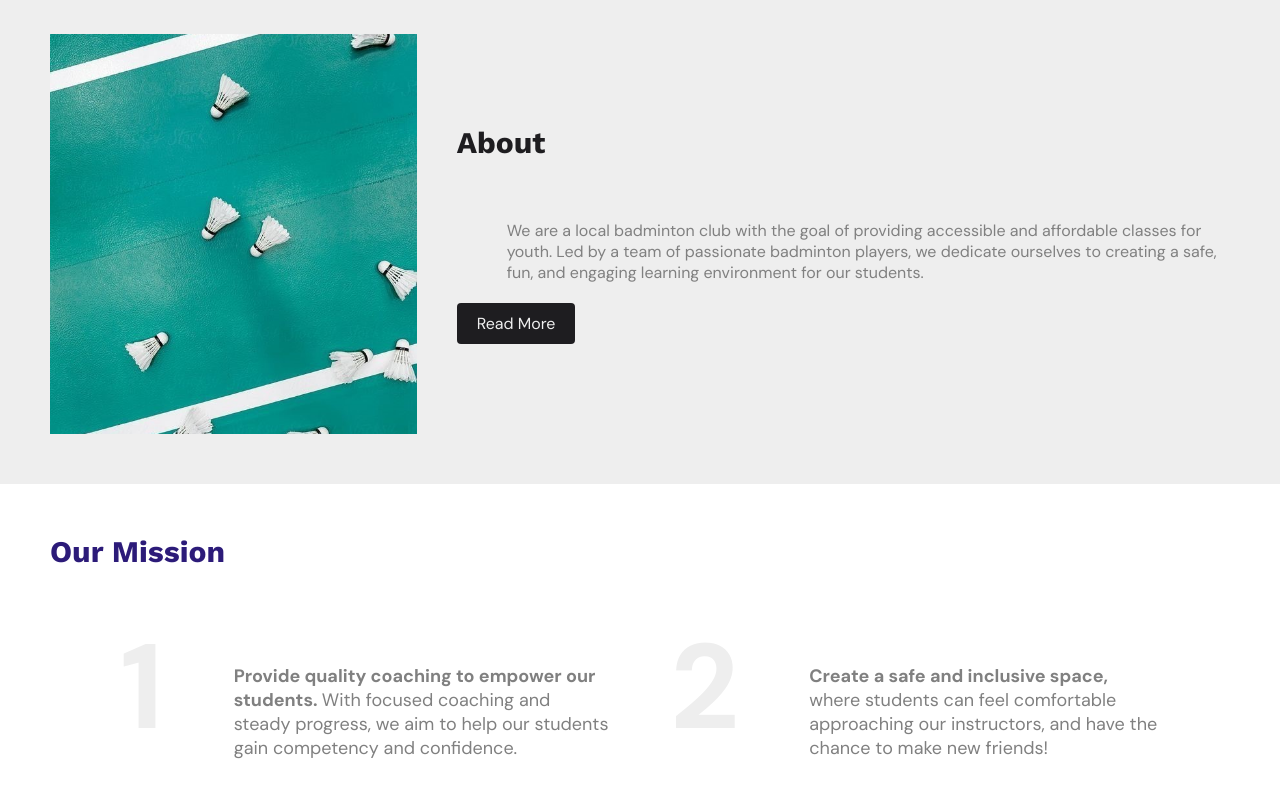
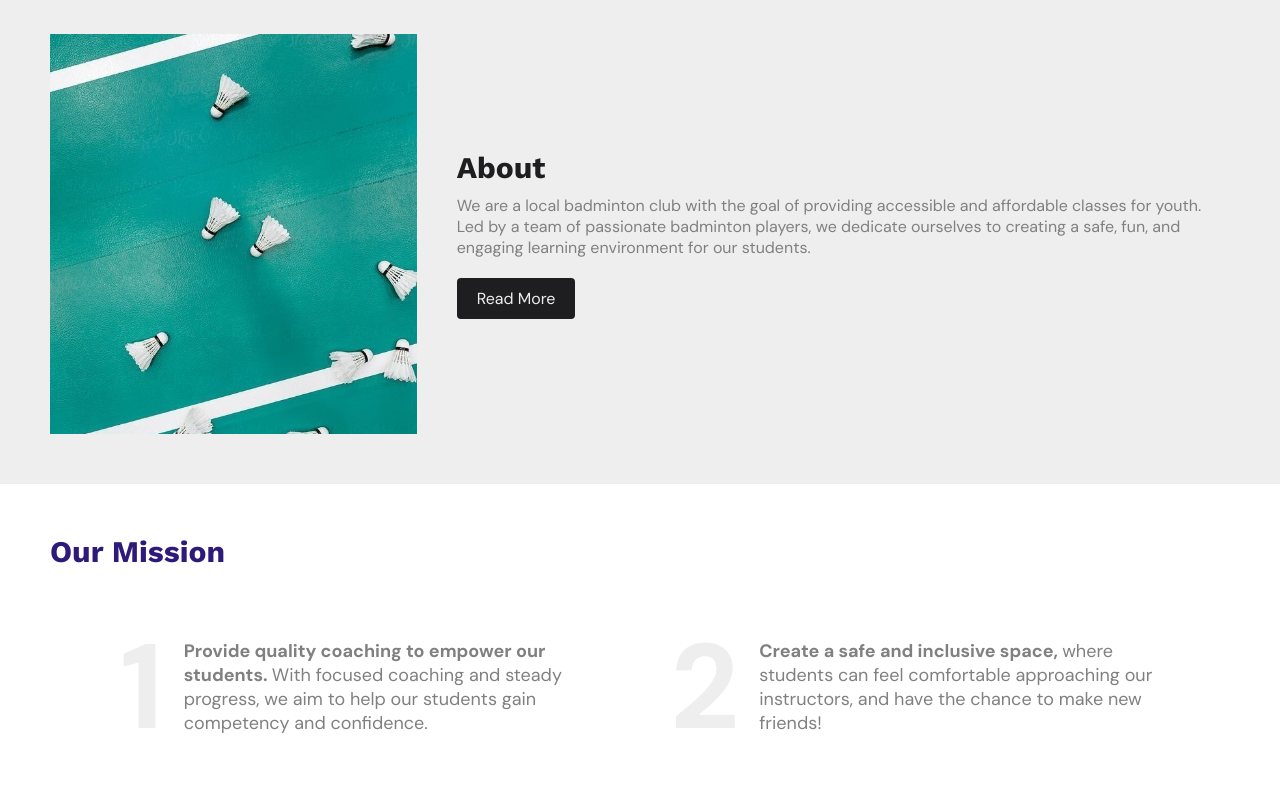
Before and after one commit to shuttlecodes/mai-junior-website, a React (Create React App) app: page / in a window 1280 px wide. Shown: the part 680-1480 px from the top of the page. Built offline with nearby package versions, Linux system fonts and the light colour scheme.

Commit message:
minor styling fixes

```diff
--- a/src/components/ContactPage.module.css
+++ b/src/components/ContactPage.module.css
@@ -26,11 +26,6 @@
 .required {
     color: var(--alert);
     font-weight: 700;
-}
-
-p {
-    padding-top: 50px;
-    padding-left: 50px;
 }
 
 .formContainer {
--- a/src/components/HomePage.module.css
+++ b/src/components/HomePage.module.css
@@ -41,10 +41,6 @@
     height: auto;
     max-height: 400px;
     object-fit: cover;
-}
-
-.aboutText {
-    flex-basis: 35%;
 }
 
 .aboutText h2 {
```
